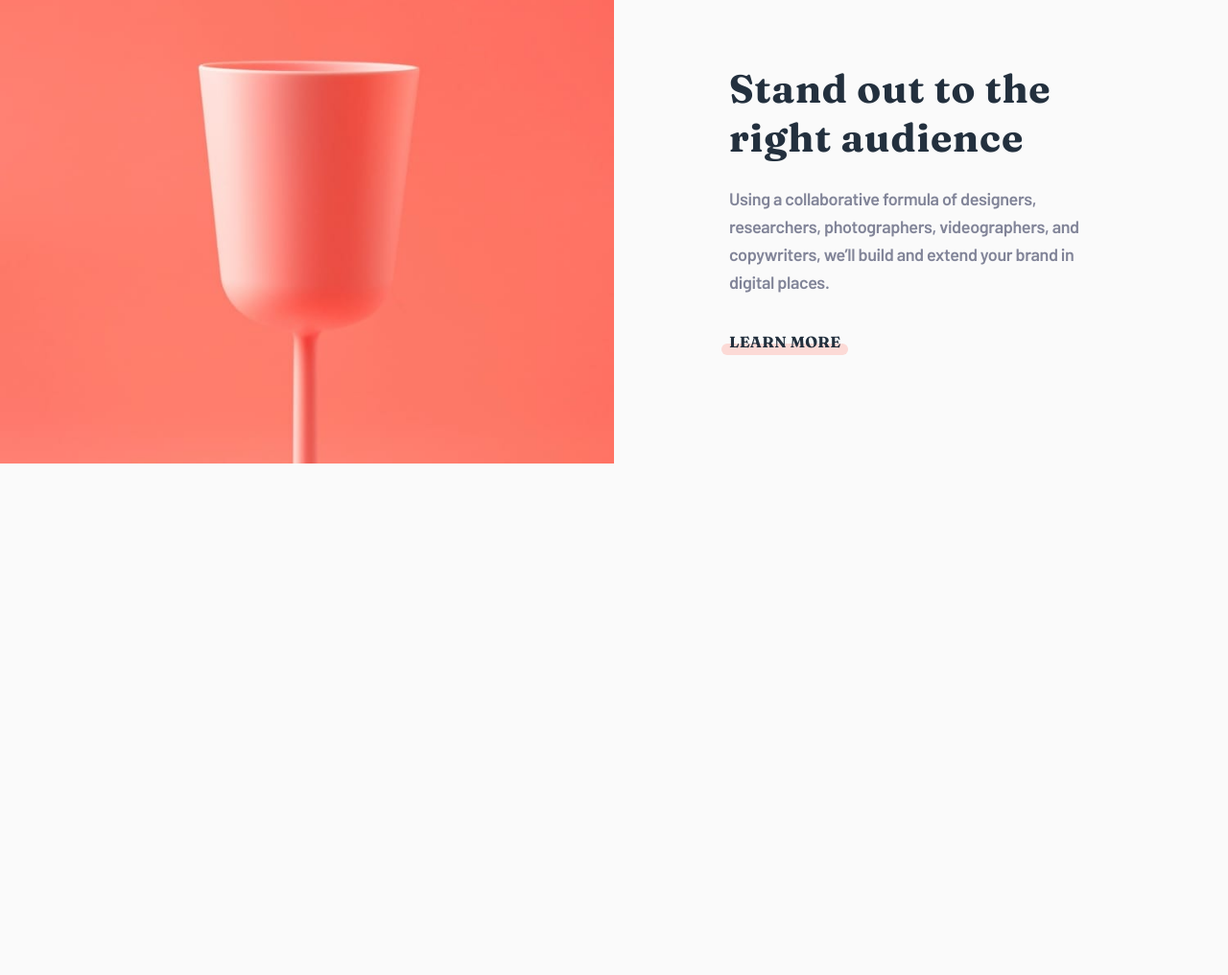
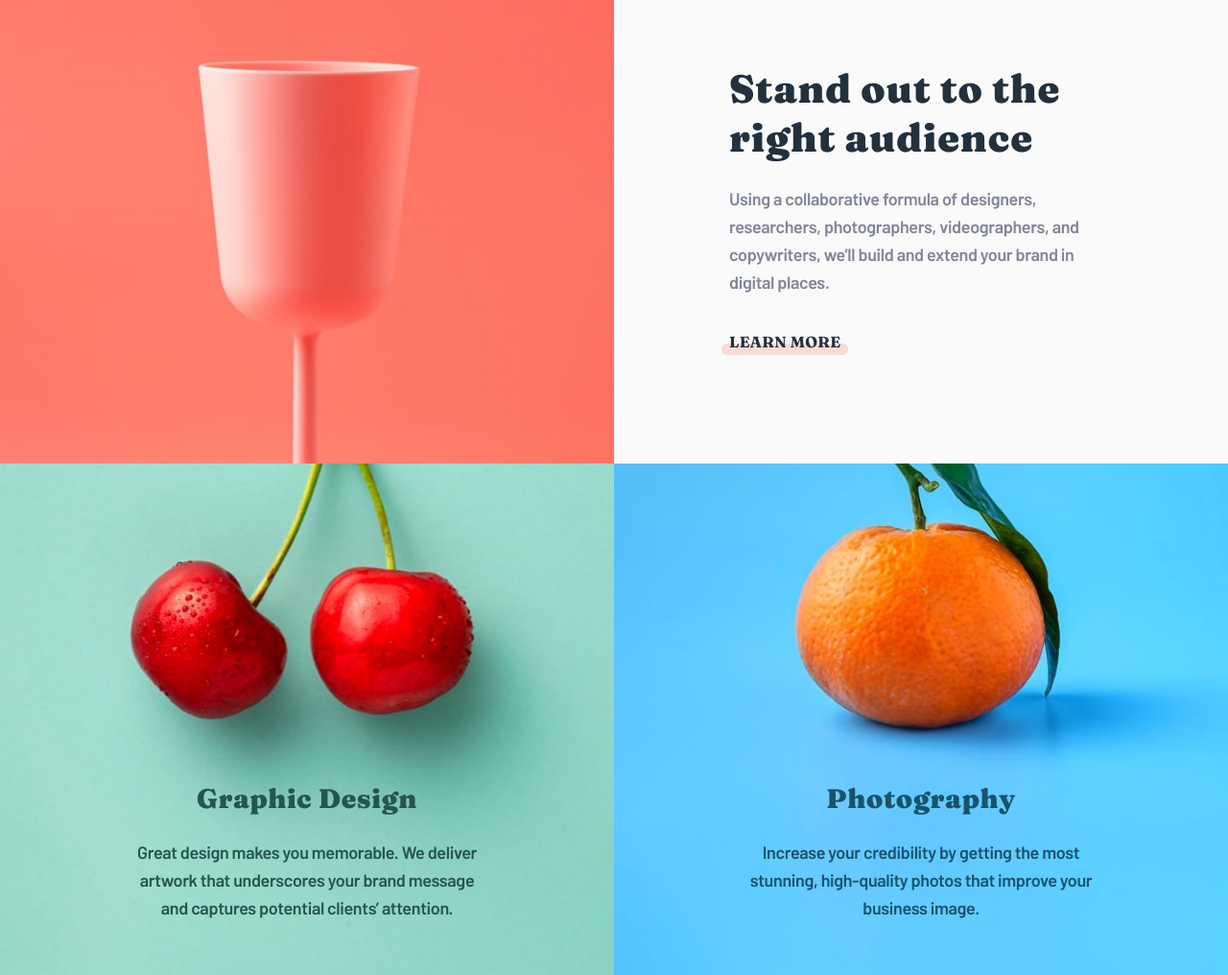
Before and after one commit to AntoineC-dev/sunnyside-agency-landing-page, a website built with Vite: page index.html in a window 1280 px wide. Shown: the part 1293-2309 px from the top of the page at 96% size. Before the commit the page ends 1776 px from the top, so only its background shows below. Built offline with nearby package versions, Linux system fonts and the light colour scheme.

Commit message:
Create the two remaining features

```diff
--- a/index.html
+++ b/index.html
@@ -84,6 +84,32 @@
           </p>
           <a class="feature__link" href="#">Learn More</a>
         </section>
+        <section id="graphic-design" class="feature-special">
+          <picture class="feature-special__picture">
+            <source media="(max-width: 560px)" srcset="./src/assets/mobile/image-graphic-design.jpg" />
+            <img src="./src/assets/desktop/image-graphic-design.jpg" alt="" />
+          </picture>
+          <div class="feature-special__inner">
+            <h2 class="feature-special__title">Graphic Design</h2>
+            <p class="feature-special__content">
+              Great design makes you memorable. We deliver artwork that underscores your brand message and captures
+              potential clients’ attention.
+            </p>
+          </div>
+        </section>
+        <section id="photography" class="feature-special">
+          <picture class="feature-special__picture">
+            <source media="(max-width: 560px)" srcset="./src/assets/mobile/image-photography.jpg" />
+            <img src="./src/assets/desktop/image-photography.jpg" alt="" />
+          </picture>
+          <div class="feature-special__inner">
+            <h2 class="feature-special__title">Photography</h2>
+            <p class="feature-special__content">
+              Increase your credibility by getting the most stunning, high-quality photos that improve your business
+              image.
+            </p>
+          </div>
+        </section>
       </div>
     </main>
     <script type="module" src="/src/main.ts"></script>
--- /dev/null
+++ b/src/styles/partials/_typography.scss
@@ -0,0 +1,22 @@
+@use "variables" as *;
+
+h1,
+h2 {
+  font-family: $ff-heading;
+  font-weight: $fw-heading-black;
+}
+
+h1 {
+  letter-spacing: $ls-black;
+  color: $clr-white;
+}
+
+h2 {
+  letter-spacing: $ls-heading;
+  color: $clr-neutral-400;
+}
+
+p {
+  line-height: $lh-loose;
+  letter-spacing: $ls-body;
+}
--- a/src/styles/styles.scss
+++ b/src/styles/styles.scss
@@ -1,4 +1,5 @@
 @use "partials/reset";
+@use "partials/typography";
 @use "partials/utilities";
 @use "partials/variables" as *;
 
@@ -169,10 +170,6 @@ body {
   }
 
   &__title {
-    font-family: $ff-heading;
-    font-weight: $fw-heading-black;
-    letter-spacing: $ls-black;
-    color: $clr-white;
     text-align: center;
   }
 
@@ -215,7 +212,6 @@ body {
   .picture {
     display: flex;
     height: 100%;
-    // max-height: 37.5rem;
     &__image {
       width: 100%;
       object-fit: cover;
@@ -237,15 +233,10 @@ body {
     }
 
     &__title {
-      font-family: $ff-heading;
       font-size: $fs-clamp-h2;
-      letter-spacing: $ls-heading;
-      color: $clr-neutral-400;
     }
 
     &__content {
-      line-height: $lh-loose;
-      letter-spacing: $ls-body;
       color: $clr-neutral-200;
       margin-block: 1.5rem 2.25rem;
     }
@@ -282,4 +273,46 @@ body {
   #stand-out a::after {
     background-color: $clr-red;
   }
+
+  /** Features special **/
+  .feature-special {
+    position: relative;
+
+    &__picture,
+    img {
+      width: 100%;
+    }
+
+    &__inner {
+      position: absolute;
+      bottom: 3.5rem;
+      inset-inline: 1.5rem;
+      display: flex;
+      flex-direction: column;
+      gap: 1.5rem;
+      text-align: center;
+    }
+
+    &__title {
+      font-size: $fs-lg;
+    }
+
+    &__content {
+      max-width: 35ch;
+      margin-inline: auto;
+    }
+  }
+  #graphic-design {
+    h2,
+    p {
+      color: $clr-green-300;
+    }
+  }
+
+  #photography {
+    h2,
+    p {
+      color: $clr-blue;
+    }
+  }
 }
```
